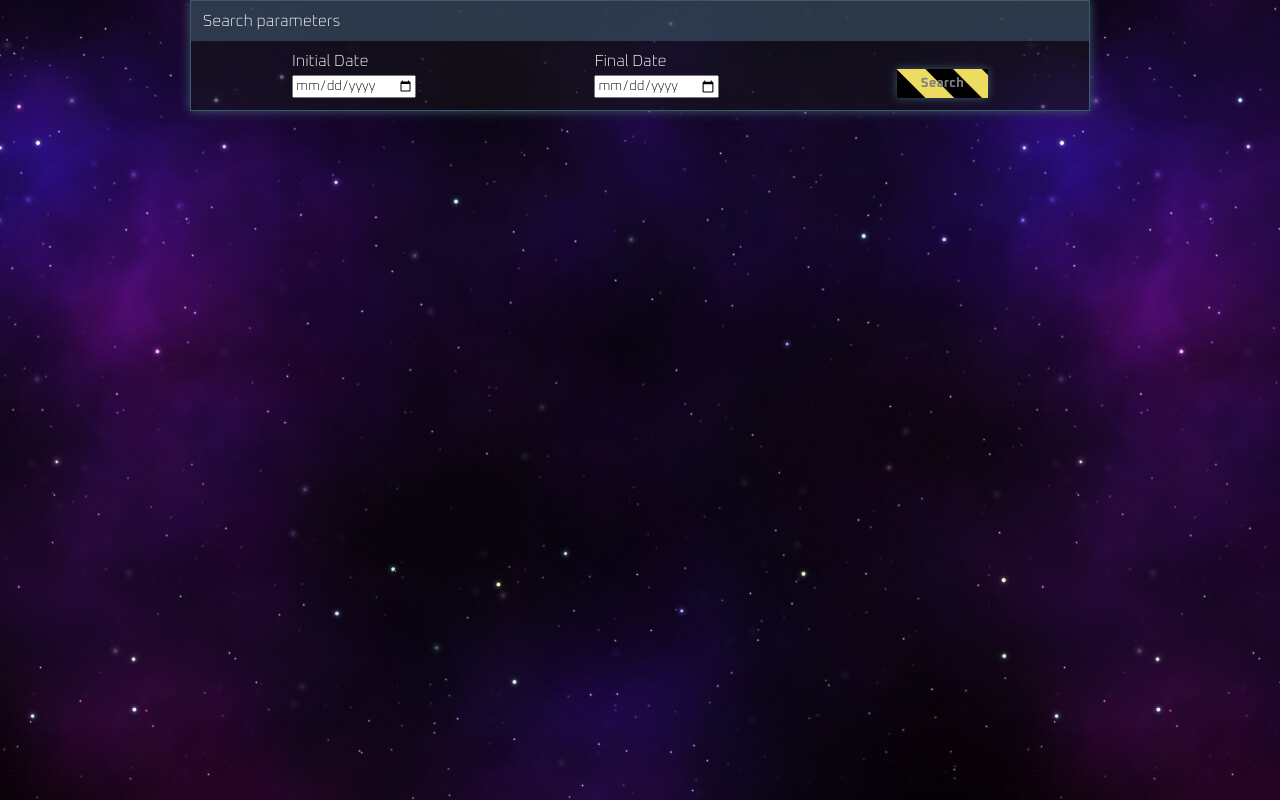
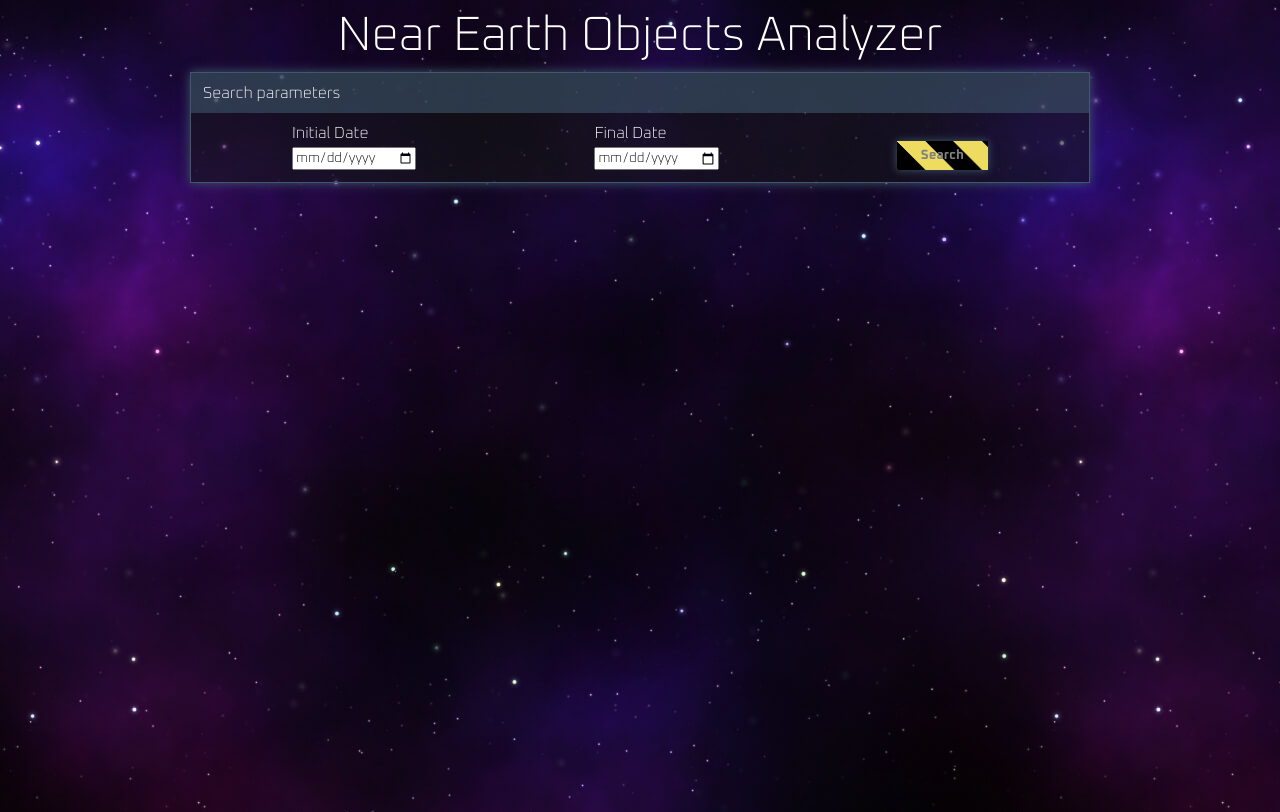
Before and after one commit to nickojs/near-earth-objects, a React (Create React App) app: page / in a window 1280 px wide. Built offline with nearby package versions, Linux system fonts and the light colour scheme.

Commit message:
Generic components sttyling

```diff
--- a/src/containers/Core/Core.js
+++ b/src/containers/Core/Core.js
@@ -2,6 +2,7 @@ import React, { useState } from 'react';
 import Search from '../../components/search/search';
 import NeoList from '../../components/neoList/neoList';
 import Status from '../../components/status/status';
+import * as S from './styles';
 
 import useRequest from '../../hooks/request';
 
@@ -31,7 +32,9 @@ const Core = () => {
   return (
     <div>
       <Search setQuery={optionsHandler} />
-      {neoList}
+      <S.Results>
+        {neoList}
+      </S.Results>
       <Status loading={loading} error={error} />
     </div>
   );
--- a/src/containers/Core/styles.js
+++ b/src/containers/Core/styles.js
@@ -0,0 +1,8 @@
+import styled from 'styled-components';
+
+export const Results = styled.div`
+  margin-top: 24px;
+  div{
+    margin-bottom: 12px;
+  }
+`;
--- a/src/containers/Layout/Layout.js
+++ b/src/containers/Layout/Layout.js
@@ -10,6 +10,7 @@ const Layout = ({ children }) => {
   return (
     <Theme theme={currentTheme}>
       <S.Container>
+        <S.Title>Near Earth Objects Analyzer</S.Title>
         {children}
       </S.Container>
     </Theme>
--- a/src/containers/Layout/styles.js
+++ b/src/containers/Layout/styles.js
@@ -5,3 +5,12 @@ export const Container = styled.div`
   height: 100vh;
   margin: 0 auto;
 `;
+
+export const Title = styled.h1`
+  margin: 12px;
+
+  font-size: 3rem;
+  text-align: center;
+
+  color: white;
+`;
```
